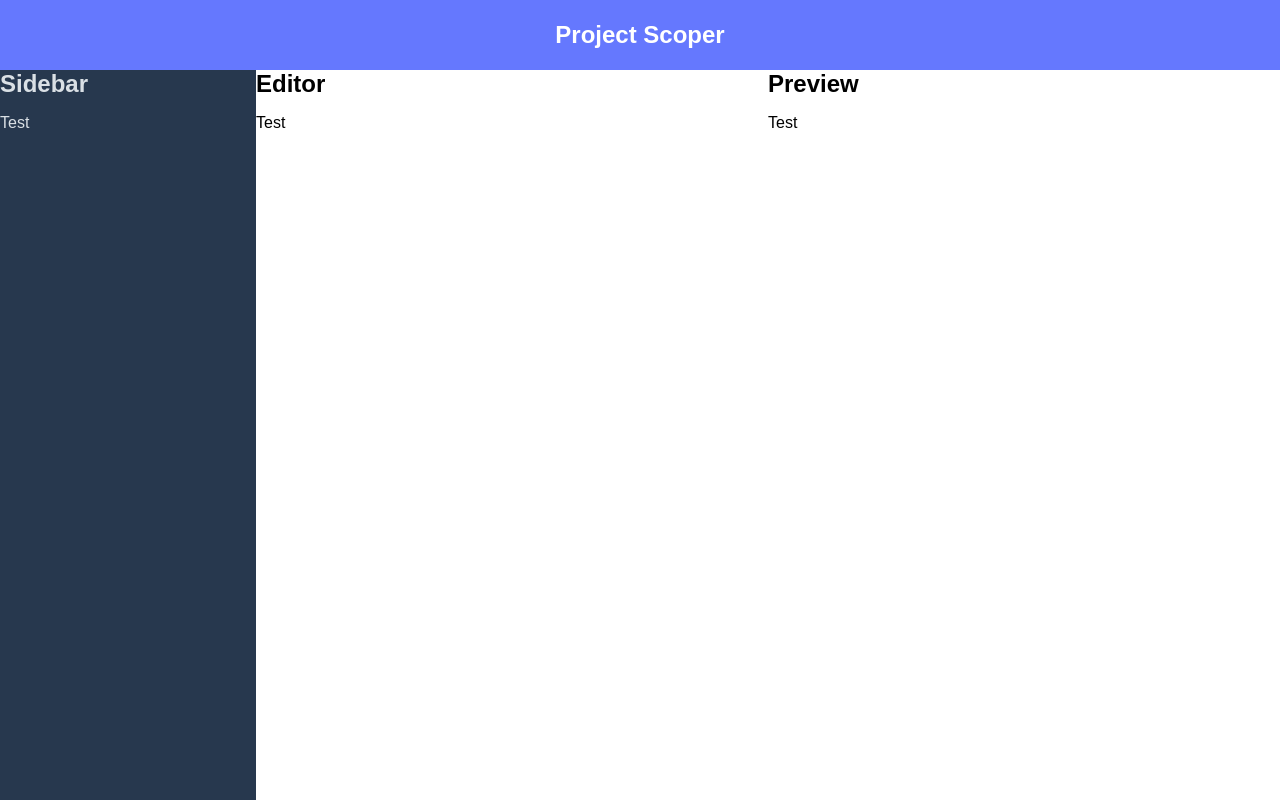
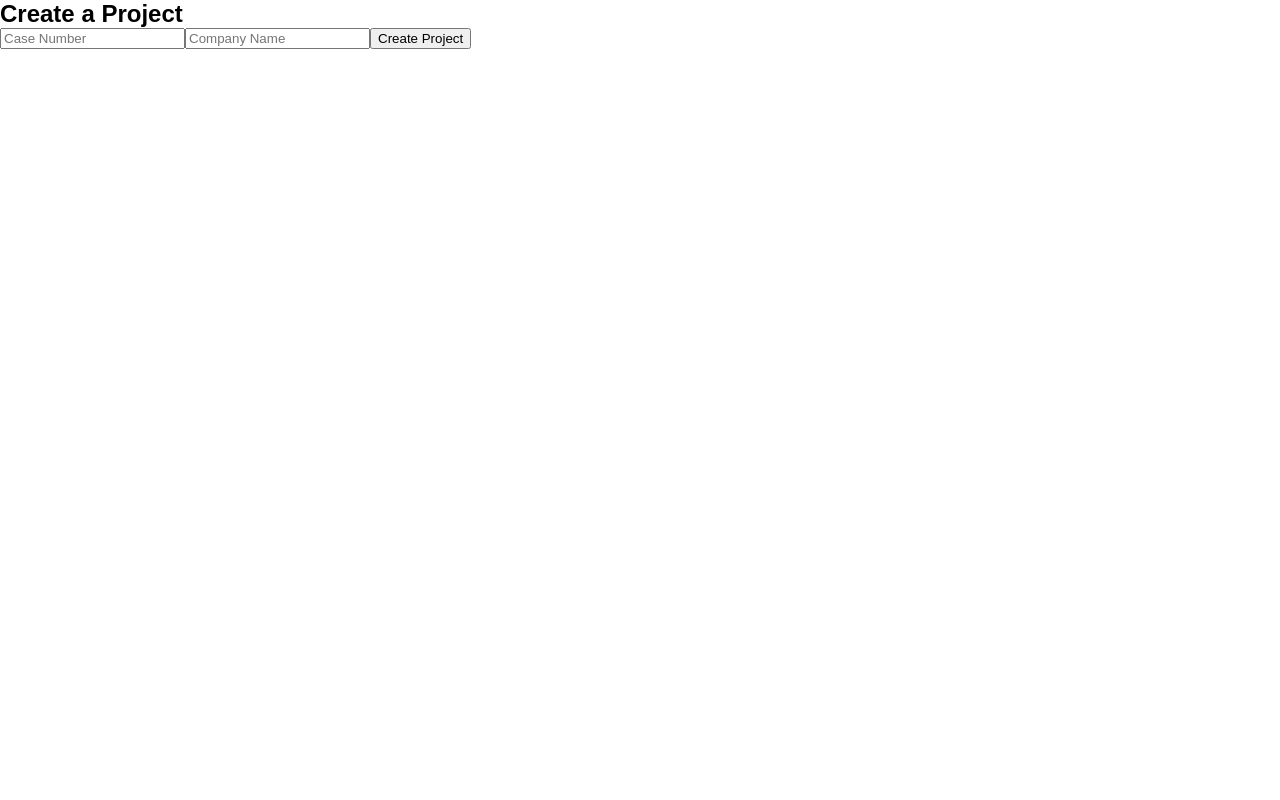
Before and after one commit to mmwoods/project-scope-react, a React (Create React App) app: page / in a window 1280 px wide. Built offline with nearby package versions, Linux system fonts and the light colour scheme.

Commit message:
Added routing

```diff
--- a/package.json
+++ b/package.json
@@ -5,6 +5,7 @@
   "dependencies": {
     "react": "^16.4.2",
     "react-dom": "^16.4.2",
+    "react-router-dom": "^4.3.1",
     "react-scripts": "1.1.5"
   },
   "scripts": {
--- a/src/components/CreateProject.js
+++ b/src/components/CreateProject.js
@@ -5,8 +5,8 @@ class CreateProject extends Component {
     return (
       <form className="project-creator">
         <h2>Create a Project</h2>
-        <input type="text" placeholder="Case Number" />
-        <input type="text" placeholder="Company Name" />
+        <input type="text" required placeholder="Case Number" />
+        <input type="text" required placeholder="Company Name" />
         <button type="submit">Create Project</button>
       </form>
     );
--- /dev/null
+++ b/src/components/Router.js
@@ -0,0 +1,15 @@
+import React from "react";
+import { BrowserRouter, Route, Switch } from "react-router-dom";
+import CreateProject from "./CreateProject";
+import App from "./App";
+
+const Router = () => (
+  <BrowserRouter>
+    <Switch>
+      <Route exact path="/" component={CreateProject} />
+      <Route path="/scope/:scopeId" component={App} />
+    </Switch>
+  </BrowserRouter>
+);
+
+export default Router;
--- a/src/index.js
+++ b/src/index.js
@@ -1,8 +1,8 @@
 import React from "react";
 import { render } from "react-dom";
 import "./css/App.css";
-import App from "./components/App";
+import Router from "./components/Router";
 import registerServiceWorker from "./registerServiceWorker";
 
-render(<App />, document.getElementById("root"));
+render(<Router />, document.getElementById("root"));
 registerServiceWorker();
```
Also changed, not shown: 1 other file (tests, documents, lock files or other folders).
